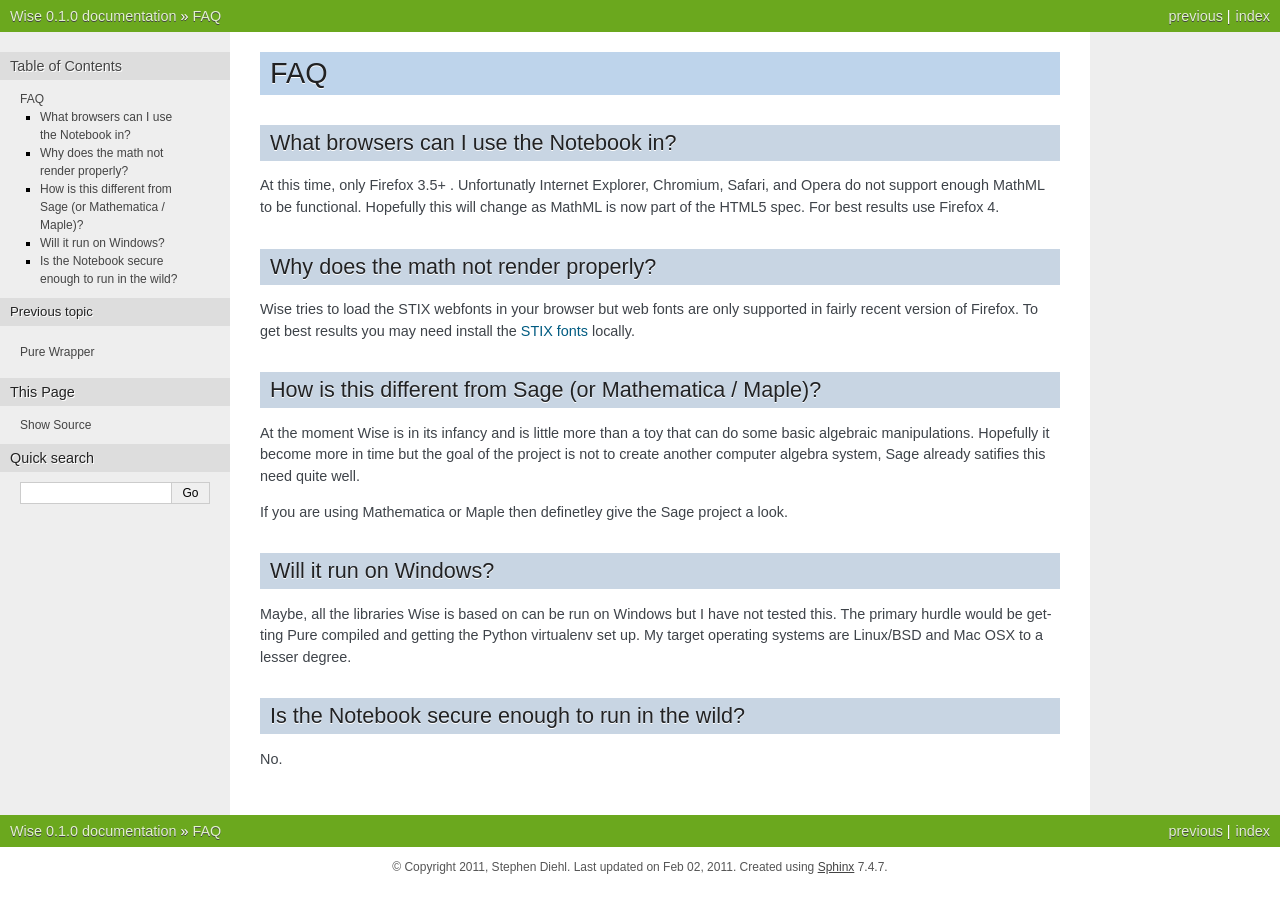
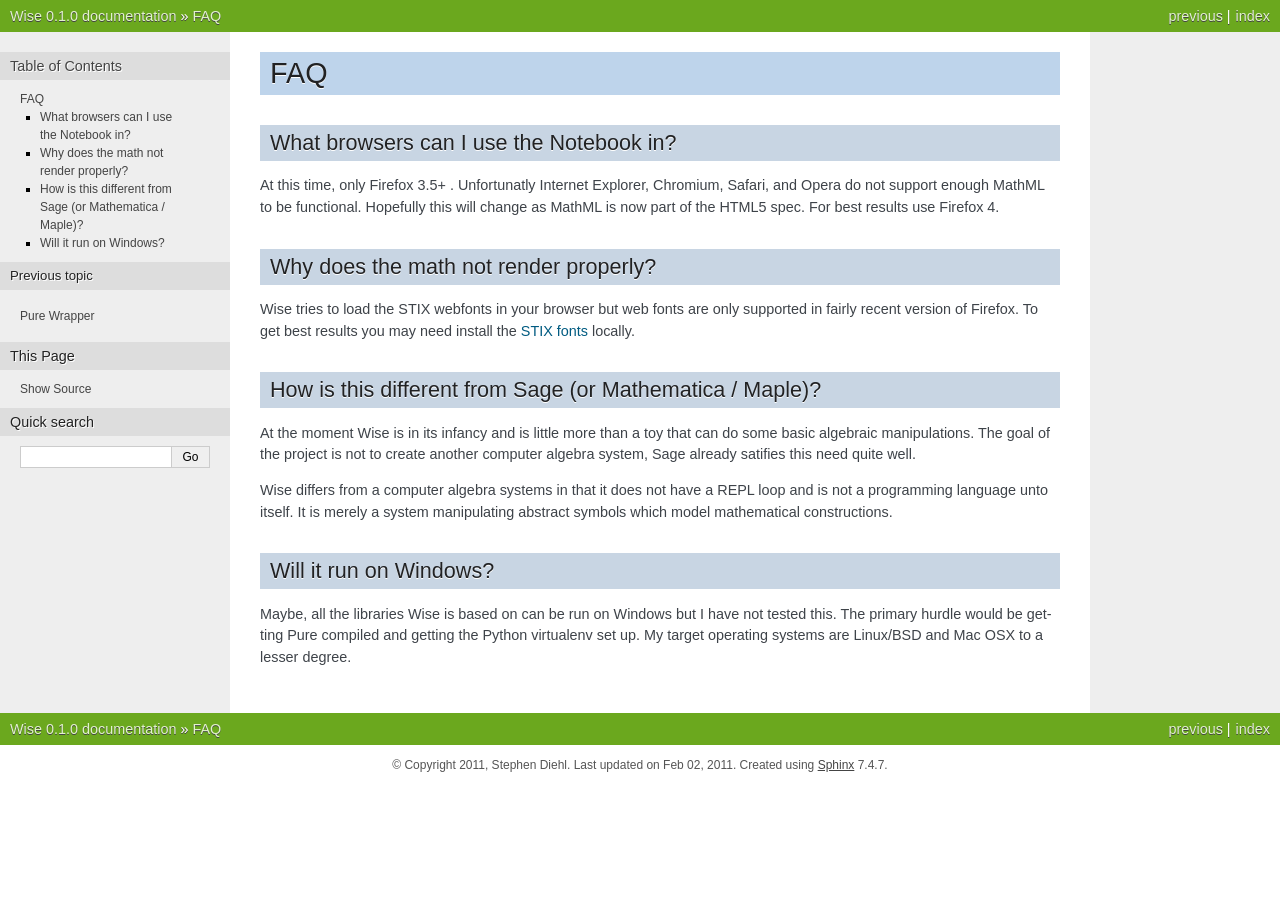
Before and after one commit to rraskonivok/wise, a Sphinx documentation site: the page built from wise/docs/faq.rst, in a window 1280 px wide. Built offline with Sphinx 7.4.7, drawn with Linux system fonts in a browser that asks for light colours; formulas are drawn with MathJax 3.

Commit message:
updated docs and mission statement

```diff
--- a/wise/docs/faq.rst
+++ b/wise/docs/faq.rst
@@ -16,19 +16,16 @@ results you may need install the `STIX fonts <http://stixfonts.org/>`_ locally.
 How is this different from Sage (or Mathematica / Maple)?
 ---------------------------------------------------------
 At the moment Wise is in its infancy and is little more than a toy that can do
-some basic algebraic manipulations. Hopefully it become more in
-time but the goal of the project is not to create another computer
-algebra system, Sage already satifies this need quite well.
+some basic algebraic manipulations. The goal of the project is not to create
+another computer algebra system, Sage already satifies this need quite well.
 
-If you are using Mathematica or Maple then definetley give the Sage project a look.
-
+Wise differs from a computer algebra systems in that it
+does not have a REPL loop and is not a programming language unto
+itself. It is merely a system manipulating abstract symbols which model
+mathematical constructions.
 
 Will it run on Windows?
 -----------------------
 Maybe, all the libraries Wise is based on can be run on Windows but I have not tested this.
 The primary hurdle would be getting Pure compiled and getting the Python virtualenv set
 up. My target operating systems are Linux/BSD and Mac OSX to a lesser degree.
-
-Is the Notebook secure enough to run in the wild?
------------------------------------------------------
-No.
```
Also changed, not shown: README.markdown (+6 -11 lines), wise/docs/overview.rst (+5 -3 lines).
